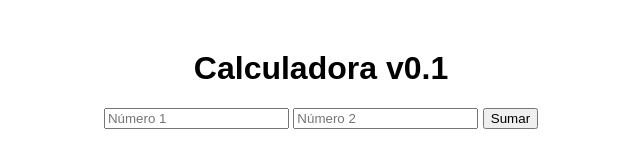
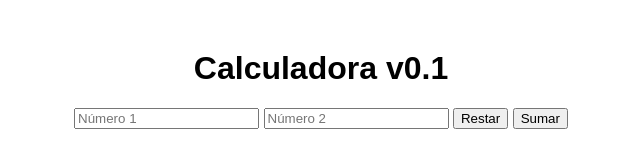
Before and after one commit to Jose0004/Calculadora, a plain HTML site: page index.html in a window 1280 px wide. Shown: the whole page, without its empty margins (319-959 px from the left). Drawn offline with Linux system fonts and the light colour scheme.

Commit message:
Feature: Agrega funcionalidad de resta

```diff
--- a/index.html
+++ b/index.html
@@ -10,6 +10,7 @@
 
   <input type="number" id="num1" placeholder="Número 1">
   <input type="number" id="num2" placeholder="Número 2">
+  <button onclick="restar()">Restar</button>
   <button onclick="sumar()">Sumar</button>
 
   <h2 id="resultado"></h2>
--- a/script.js
+++ b/script.js
@@ -5,3 +5,11 @@ function sumar() {
   const resultado = n1 + n2;
   document.getElementById("resultado").textContent = "Resultado: " + resultado;
 }
+
+function restar() {
+  const n1 = parseFloat(document.getElementById("num1").value);
+  const n2 = parseFloat(document.getElementById("num2").value);
+
+  const resultado = n1 - n2;
+  document.getElementById("resultado").textContent = "Resultado: " + resultado;
+}
```
